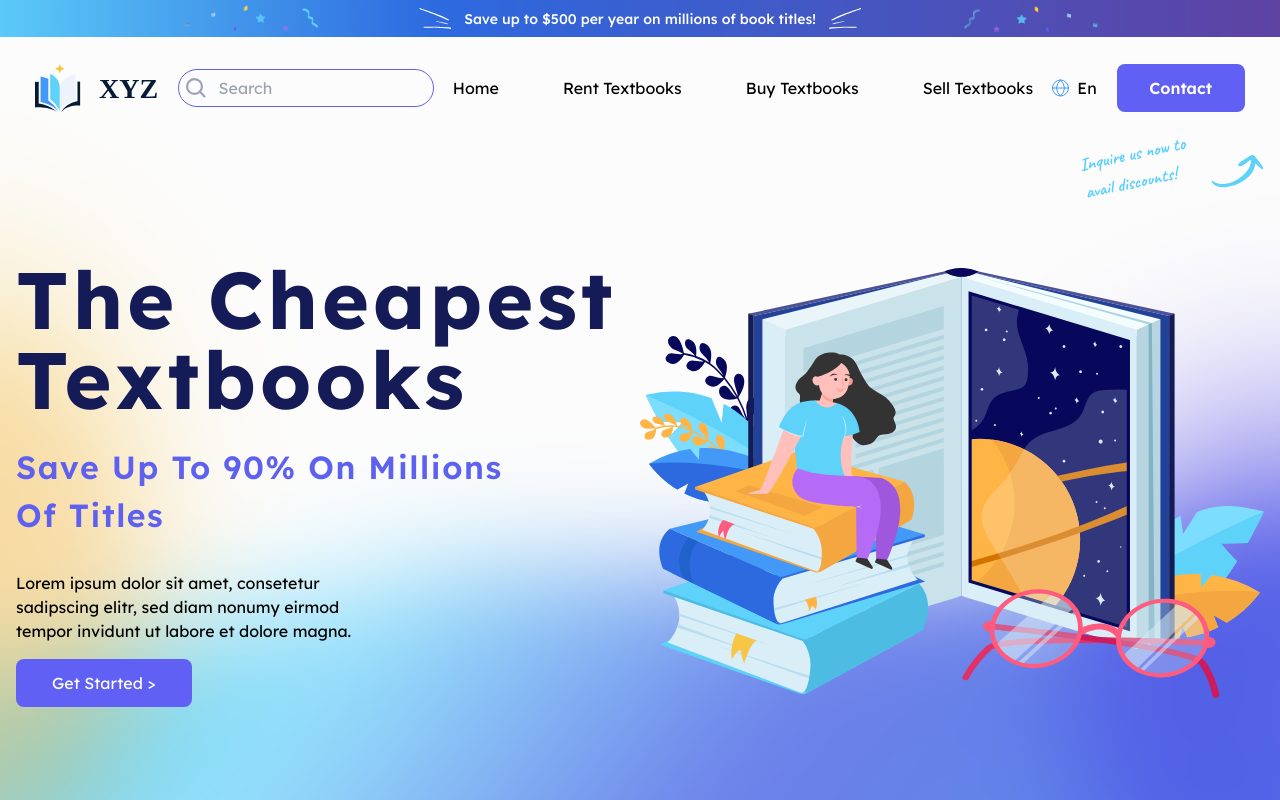
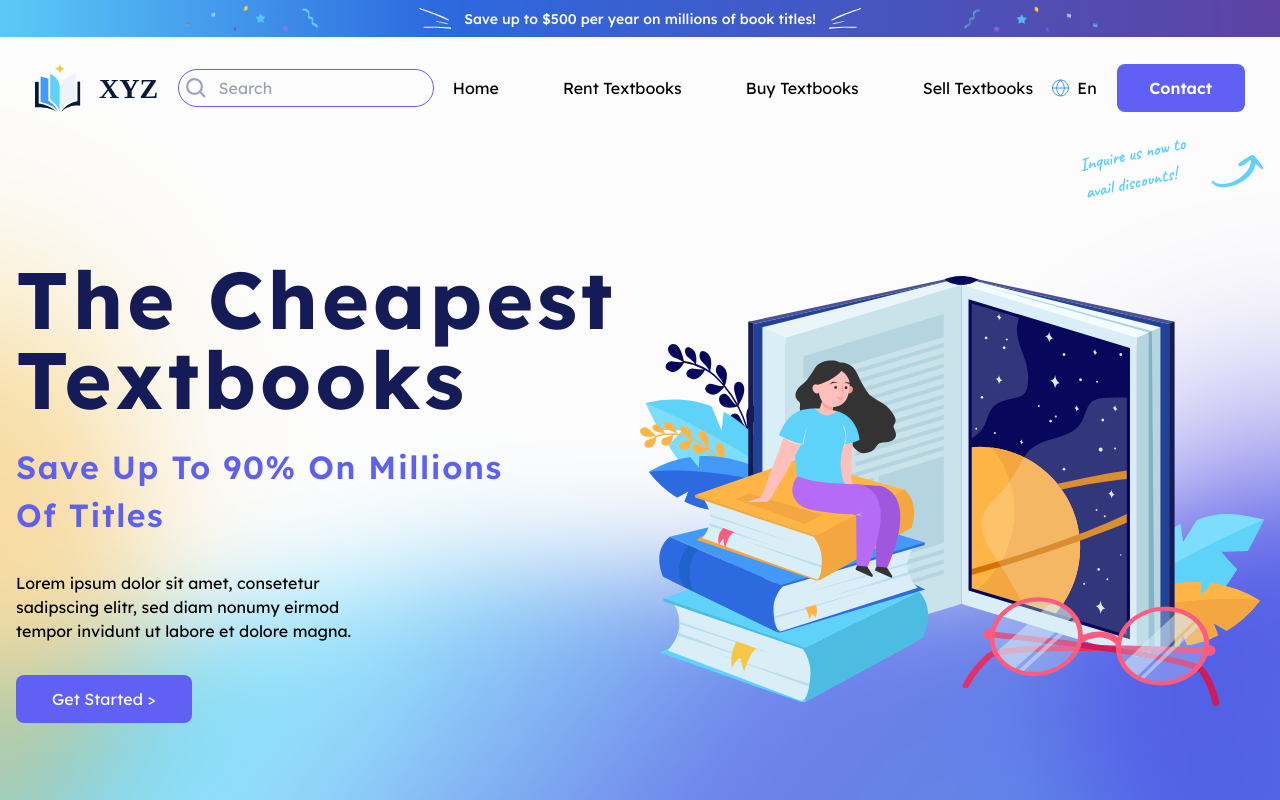
Before and after one commit to justinFED/xyz-books, a React (Vite) app in the folder client/: page / in a window 1280 px wide. Shown: the top 800 px of the page. Built offline with nearby package versions, Linux system fonts and the light colour scheme.

Commit message:
Fixed background image

```diff
--- a/client/src/components/HeroSection/HeroSection.jsx
+++ b/client/src/components/HeroSection/HeroSection.jsx
@@ -19,7 +19,7 @@ function HeroSection() {
             Lorem ipsum dolor sit amet, consetetur sadipscing elitr, sed diam
             nonumy eirmod tempor invidunt ut labore et dolore magna.
           </p>
-          <button className="bg-[#6060f4] hover:bg-blue-700 text-white px-9 py-3 rounded-lg mt-4 focus:outline-none">
+          <button className="bg-[#6060f4] hover:bg-blue-700 text-white px-9 py-3 rounded-lg mt-8 focus:outline-none">
             Get Started >
           </button>
         </div>
```
